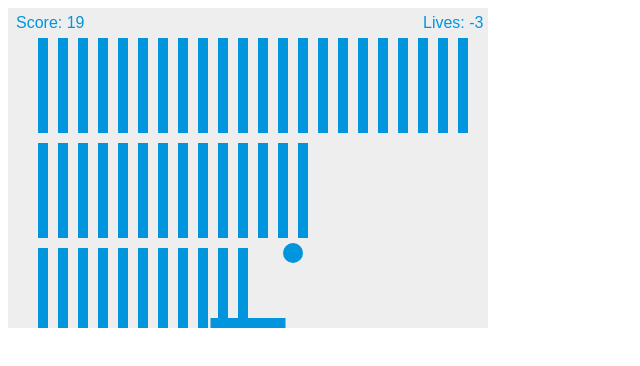
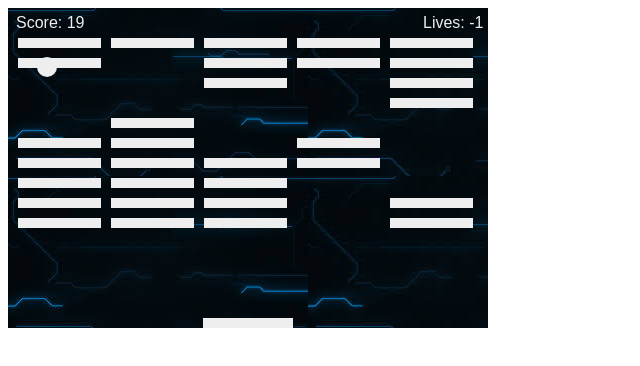
Before and after one commit to 222yorobo222/game-ping, a plain HTML site: page index.html in a window 1280 px wide. Shown: the whole page, without its empty margins (0-640 px from the left). Drawn offline with Linux system fonts and the light colour scheme.

Commit message:
first commit

```diff
--- a/css/style.css
+++ b/css/style.css
@@ -1,3 +1,3 @@
 canvas {
-    background: #eee;
+    background-image: url(../image/fond\ d\'écran.jpg)
 }
--- a/js/app.js
+++ b/js/app.js
@@ -15,13 +15,13 @@ var x = canvas.width / 2;
 // Vertical position of the ball when we start
 var y = canvas.height - 30;
 // Horizontal speed of the ball. Increase for more stamina
-var dx = 2;
+var dx =-3 +  Math.random() * 6;
 // Vertical speed ot the ball. Increase for more madness
-var dy = -2;
+var dy = -4.5;
 // The height of the paddle.
 var paddleHeight = 10;
 // The width of the paddle. Don't make it to big you cheater  !!! :-)
-var paddleWidth = 75;
+var paddleWidth = 90;
 // The Horizontal position of the paddle in the beginning
 var paddleX = (canvas.width - paddleWidth) / 2;
 // Setting the state of the right arrow key in the beginning of the game
@@ -29,19 +29,19 @@ var rightPressed = false;
 // Setting the state of the left arrow key in the beginning of the game
 var leftPressed = false;
 // Number of row of brick
-var brickRowCount = 22;
+var brickRowCount = 5;
 // Number of column of brick
-var brickColumnCount = 3;
+var brickColumnCount = 10;
 // The width of a brick. Make it smaller to improve your aiming then you can increase the number of rows and column of bricks
-var brickWidth = 10;
+var brickWidth = 83;
 // The width of a brick. Make it smaller to improve your aiming then you can increase the number of rows and column of bricks
-var brickHeight = 95;
+var brickHeight = 10;
 // The space between each brick
 var brickPadding = 10;
 // The space between the top and the bricks
 var brickOffsetTop = 30;
 // The space between the left wall and the bricks
-var brickOffsetLeft = 30;
+var brickOffsetLeft = 10;
 // The score of the beginning
 var score = 0;
 // The number of lives you start with. Decrease to one... it will be insane mouahahahaha
@@ -49,17 +49,17 @@ var lives = 1;
 // The message that you will receive when you win
 var messageWin = "Tu a gagné ! BRAVO ! :-)";
 // The message that you will receive when you lose
-var messageGameOver = "perdu :-( tu gagnera une prochaine fois...";
+var messageGameOver = "perdu :-( tu gagnera une prochaine fois... bonne chance !";
 // The color of the ball
-var ballColor = "#0095DD";
+var ballColor = "#EEE";
 // The color of the paddle
-var paddleColor = "#0095DD";
+var paddleColor = "#EEE";
 // The color of the brick
-var brickColor = "#0095DD";
+var brickColor = "#EEE";
 // The color of the score
-var scoreColor = "#0095DD";
+var scoreColor = "#EEE";
 // The color of the lives
-var liveColor = "#0095DD";
+var liveColor = "#EEE";
 //######################## END OF THE VARIABLES SETTINGS #################################
 
 //!!!!!!!!!!!!!!!! CAUTION, DON'T TOUCH WHAT'S BELOW THIS LINE!!!!!!!!!!!!!!!!!!!!!!
```
Also changed, not shown: image/fond d'écran.jpg (added).
